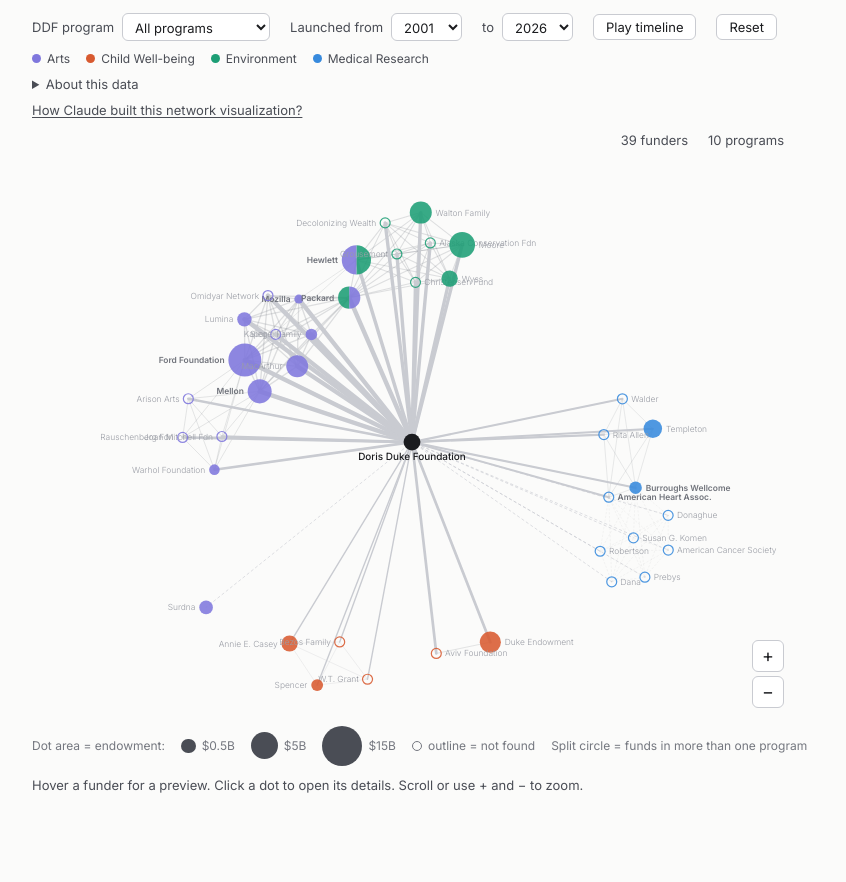
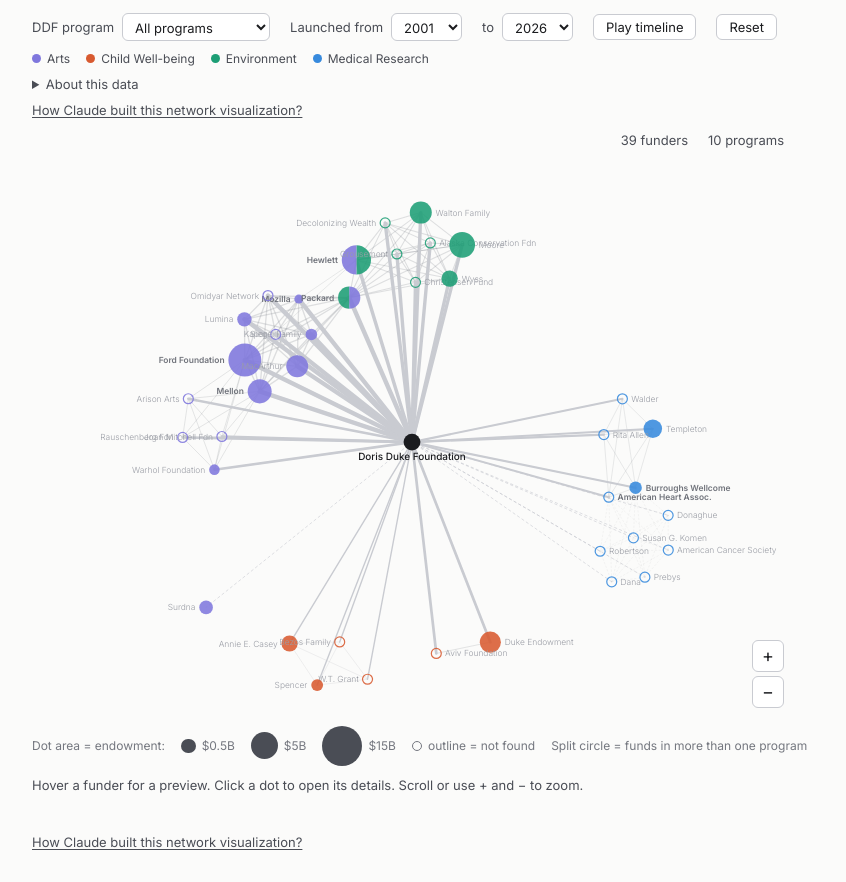
Before and after one commit to brandonvchu/DDF-funder-network, a plain HTML site: page index.html in a window 1280 px wide. Shown: the part 85-967 px from the top of the page, without its empty margins (58-904 px from the left). Before the commit the page ends 933 px from the top, so only its background shows below. Drawn offline with Linux system fonts and the light colour scheme.

Commit message:
Add transcript link at the bottom of the visualization
Co-Authored-By: Claude Sonnet 5.5 <noreply@anthropic.com>
Claude-Session: https://claude.ai/code/session_011QPxXLPNbGydjyNk9NHr6m

```diff
--- a/index.html
+++ b/index.html
@@ -94,6 +94,7 @@ details.about p{margin:6px 0 0;max-width:760px;line-height:1.5}
 <span>Split circle = funds in more than one program</span>
 </div>
 <p id="info">Hover a funder for a preview. Click a dot to open its details. Scroll or use + and − to zoom.</p>
+<p class="howlink" style="margin-top:8px"><a href="how-claude-built-this.html">How Claude built this network visualization?</a></p>
 </main>
 <script>
 (function(){
```
